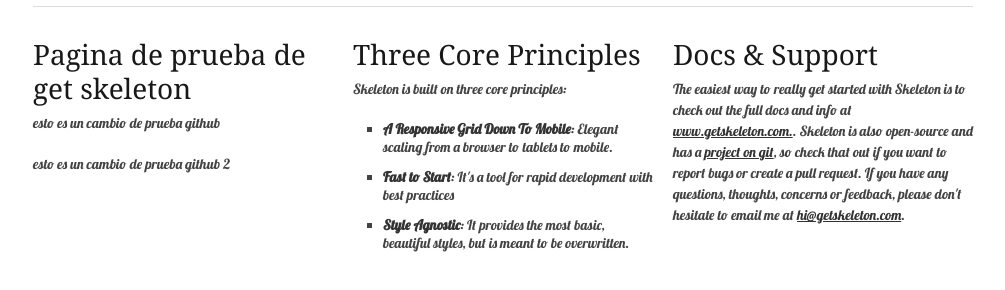
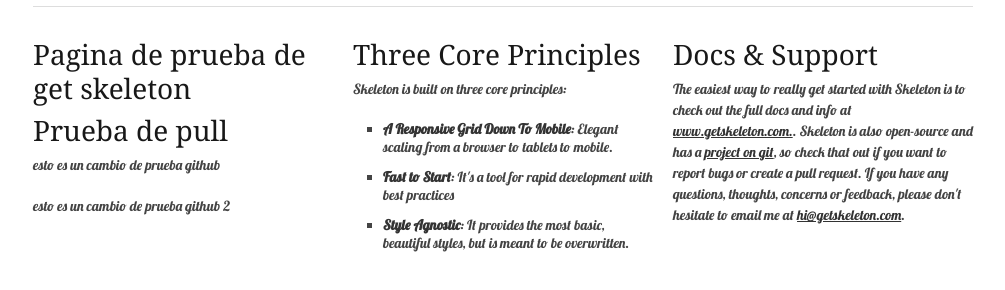
Before and after one commit to albertoavv/website2, a plain HTML site: page index.html in a window 1280 px wide. Shown: the part 118-408 px from the top of the page, without its empty margins (137-1142 px from the left). Drawn offline with Linux system fonts and the light colour scheme.

Commit message:
Prueba de pull

```diff
--- a/index.html
+++ b/index.html
@@ -48,6 +48,7 @@
 		</div>
 		<div class="one-third column">
 			<h3>Pagina de prueba de get skeleton</h3>
+			<h3>Prueba de pull</h3>
 			<p>esto es un cambio de prueba github</p>
 			<p>esto es un cambio de prueba github 2</p>
 		</div>
```
